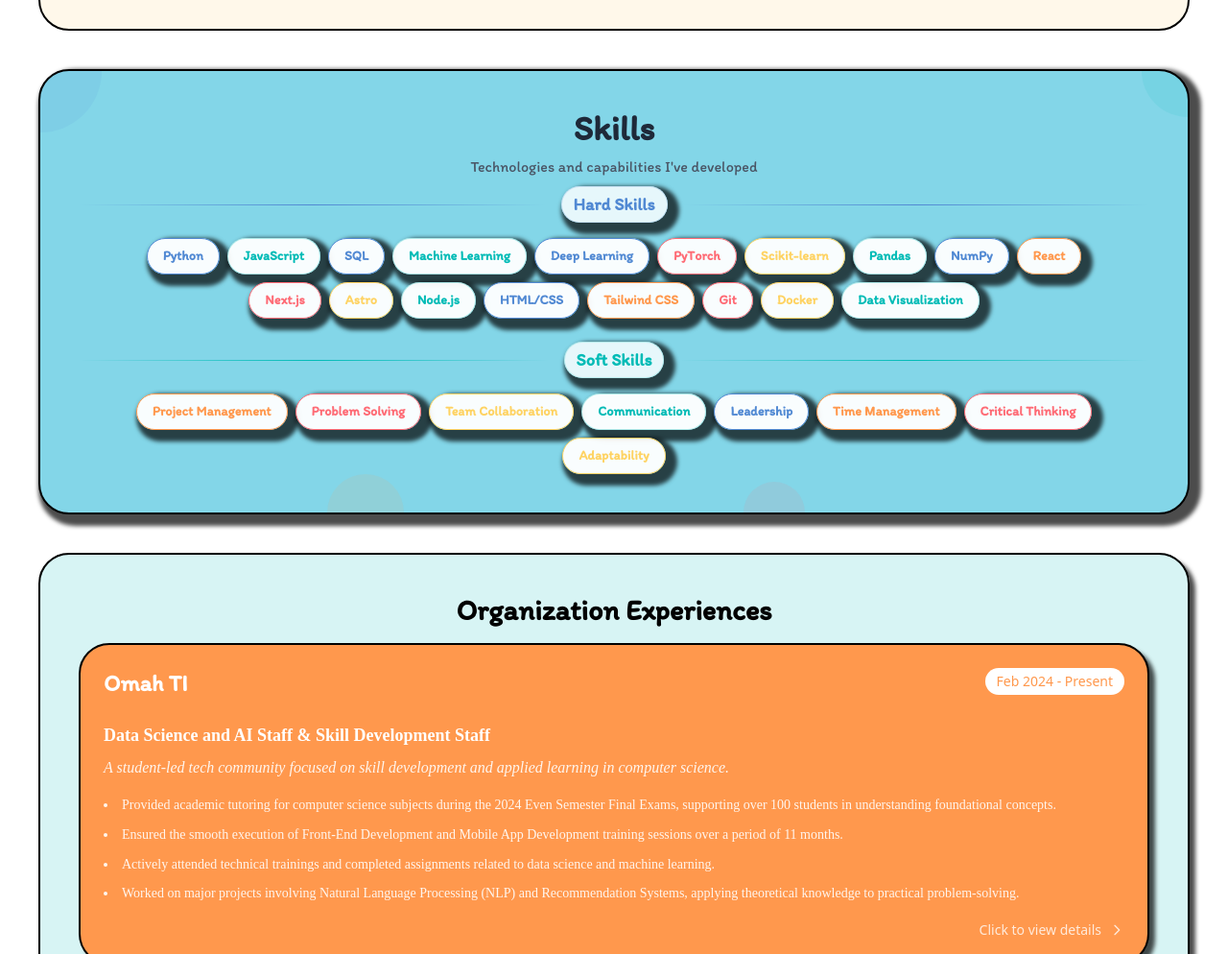
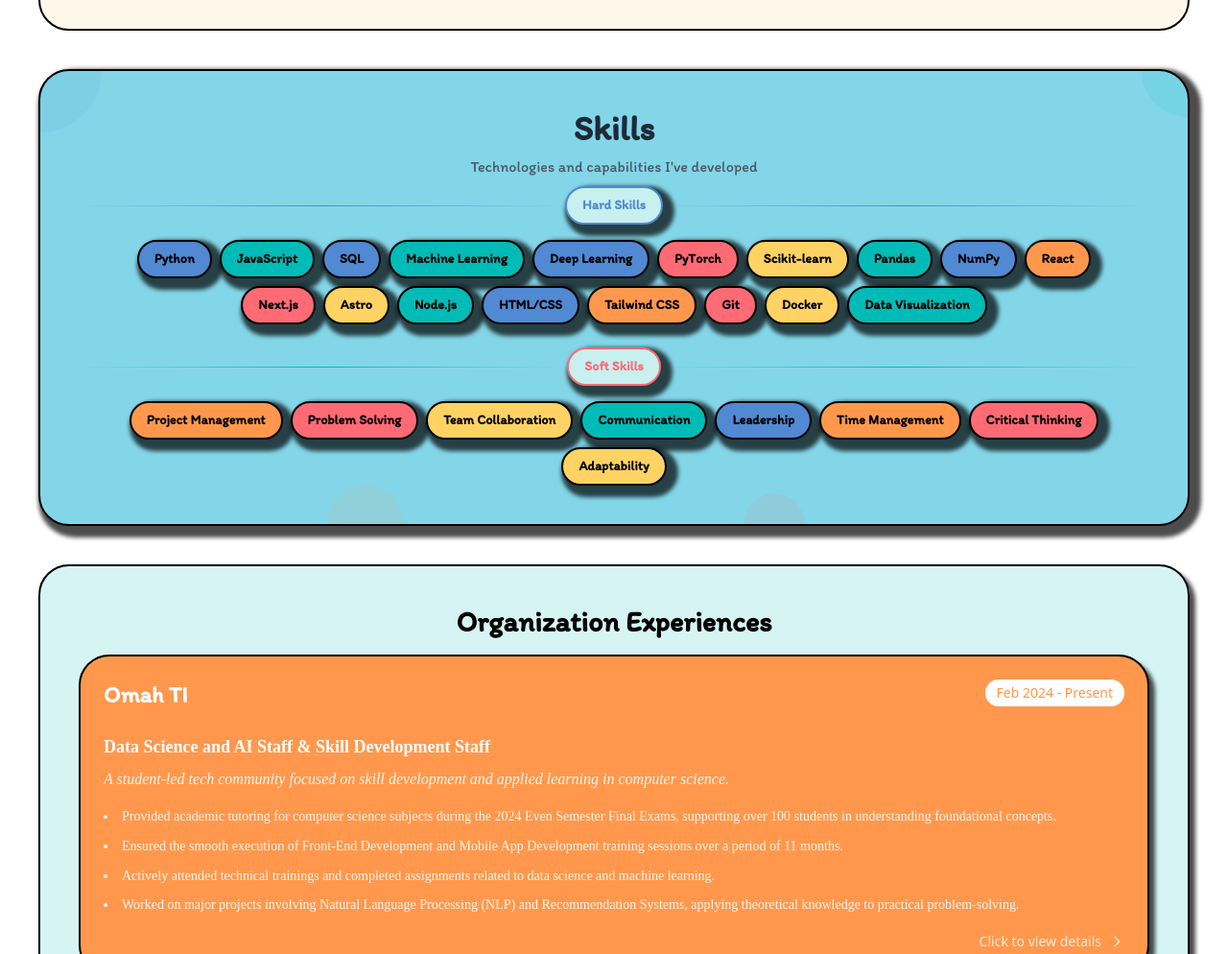
Before and after one commit to josephgreffenkomala/josephgreffenkomala.github.io, an Astro site: page / in a window 1280 px wide. Shown: the part 1924-2918 px from the top of the page at 96% size. Built offline with nearby package versions, Linux system fonts and the light colour scheme; Astro itself is replaced by a stand-in of ours; a web font is replaced by a local one; what tailwindcss-motion would draw is missing.

Commit message:
update cv

```diff
--- a/src/components/Skills.astro
+++ b/src/components/Skills.astro
@@ -58,7 +58,7 @@ const softSkills = [
         <div class="mb-6">
             <div class="flex items-center justify-center mb-4">
                 <div class="flex-1 h-px bg-gradient-to-r from-transparent via-first to-transparent"></div>
-                <p class="text-lg font-bold mx-4 font-itim text-center text-first bg-white/80 px-3 py-1 rounded-full shadow-md border border-first/20">
+                <p class={`bg-fifth-light text-first px-4 py-2 rounded-full font-itim font-bold text-sm shadow-md border-2 border-first hover:shadow-lg hover:scale-105 transition-all duration-300 cursor-default`}>
                      Hard Skills
                 </p>
                 <div class="flex-1 h-px bg-gradient-to-r from-transparent via-first to-transparent"></div>
@@ -66,7 +66,7 @@ const softSkills = [
             <div class="text-center">
                 <div class="flex flex-wrap justify-center gap-2 max-w-5xl mx-auto">
                     {hardSkills.map((skill) => (
-                        <span class={`bg-white/95 text-${skill.color} px-4 py-2 rounded-full font-itim font-bold text-sm shadow-md border border-${skill.color}/30 hover:shadow-lg hover:scale-105 transition-all duration-300 cursor-default`}>
+                        <span class={`bg-${skill.color} text-black px-4 py-2 rounded-full font-itim font-bold text-sm shadow-md border-2 border-black hover:shadow-lg hover:scale-105 transition-all duration-300 cursor-default`}>
                             {skill.name}
                         </span>
                     ))}
@@ -78,7 +78,7 @@ const softSkills = [
         <div>
             <div class="flex items-center justify-center mb-4">
                 <div class="flex-1 h-px bg-gradient-to-r from-transparent via-fifth to-transparent"></div>
-                <p class="text-lg font-bold mx-4 font-itim text-center text-fifth bg-white/80 px-3 py-1 rounded-full shadow-md border border-fifth/20">
+                <p class={`bg-fifth-light text-sixth px-4 py-2 rounded-full font-itim font-bold text-sm shadow-md border-2 border-sixth hover:shadow-lg hover:scale-105 transition-all duration-300 cursor-default`}>
                      Soft Skills
                 </p>
                 <div class="flex-1 h-px bg-gradient-to-r from-transparent via-fifth to-transparent"></div>
@@ -86,7 +86,7 @@ const softSkills = [
             <div class="text-center">
                 <div class="flex flex-wrap justify-center gap-2 max-w-5xl mx-auto">
                     {softSkills.map((skill) => (
-                        <span class={`bg-white/95 text-${skill.color} px-4 py-2 rounded-full font-itim font-bold text-sm shadow-md border border-${skill.color}/30 hover:shadow-lg hover:scale-105 transition-all duration-300 cursor-default`}>
+                        <span class={`bg-${skill.color} text-black px-4 py-2 rounded-full font-itim font-bold text-sm shadow-md border-2 border-black hover:shadow-lg hover:scale-105 transition-all duration-300 cursor-default`}>
                             {skill.name}
                         </span>
                     ))}
```
